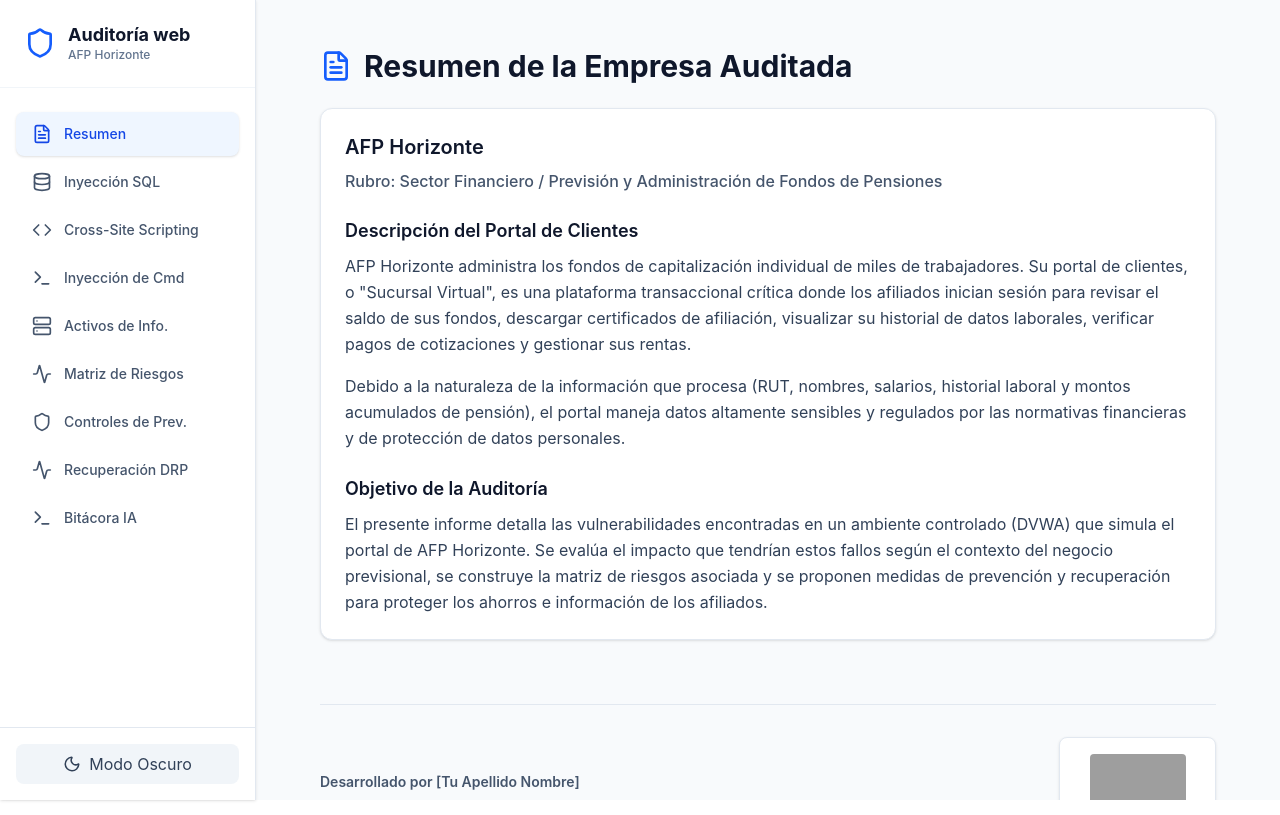
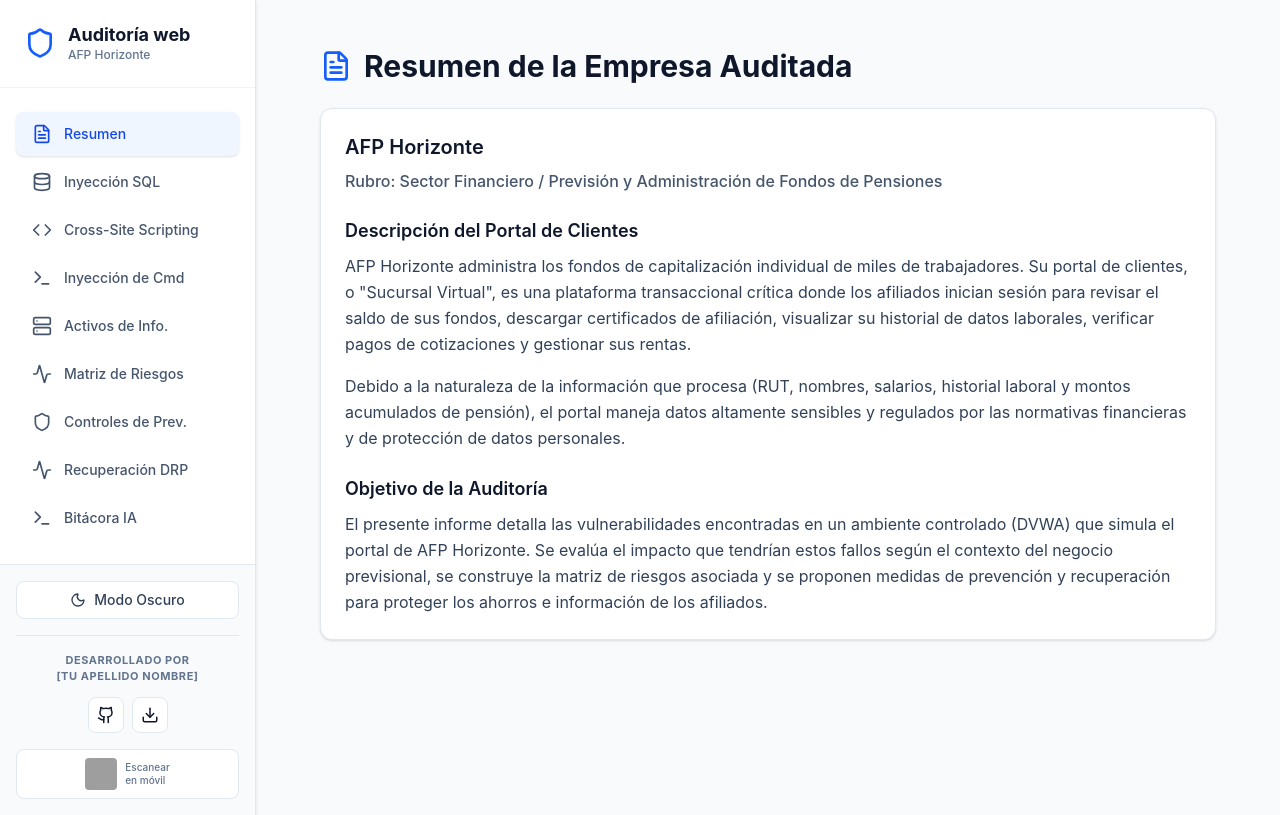
Before and after one commit to mandresgarridoc-arch/auditoria_garmau, a React (Vite) app: page / in a window 1280 px wide. Built offline with nearby package versions, Linux system fonts and the light colour scheme; grey boxes are pictures that could not be loaded.

Commit message:
Correccion formato, direccion github y muestra codigo qr

```diff
--- a/src/App.jsx
+++ b/src/App.jsx
@@ -8,7 +8,7 @@
 // --- COMPONENTES DE SECCIÓN ---
 
 const Resumen = () => (
-  <div className="animate-fade-in space-y-6">
+  <div className="animate-fade-in space-y-6 pb-8">
     <div className="flex items-center gap-3 mb-6">
       <FileText className="text-blue-600 dark:text-blue-400" size={32} />
       <h2 className="text-3xl font-bold">Resumen de la Empresa Auditada</h2>
@@ -35,7 +35,7 @@
 );
 
 const InyeccionSQL = () => (
-  <div className="animate-fade-in space-y-6">
+  <div className="animate-fade-in space-y-6 pb-8">
     <div className="flex items-center gap-3 mb-6">
       <Database className="text-red-500" size={32} />
       <h2 className="text-3xl font-bold">Inyección SQL (SQLi)</h2>
@@ -93,7 +93,7 @@
 );
 
 const XSS = () => (
-  <div className="animate-fade-in space-y-6">
+  <div className="animate-fade-in space-y-6 pb-8">
     <div className="flex items-center gap-3 mb-6">
       <Code className="text-orange-500" size={32} />
       <h2 className="text-3xl font-bold">Cross-Site Scripting (XSS Reflejado)</h2>
@@ -147,7 +147,7 @@
 );
 
 const Comandos = () => (
-  <div className="animate-fade-in space-y-6">
+  <div className="animate-fade-in space-y-6 pb-8">
     <div className="flex items-center gap-3 mb-6">
       <Terminal className="text-purple-500" size={32} />
       <h2 className="text-3xl font-bold">Inyección de Comandos</h2>
@@ -201,7 +201,7 @@
 );
 
 const Activos = () => (
-  <div className="animate-fade-in space-y-6">
+  <div className="animate-fade-in space-y-6 pb-8">
     <div className="flex items-center gap-3 mb-6">
       <Server className="text-emerald-500" size={32} />
       <h2 className="text-3xl font-bold">Activos de Información y Riesgos</h2>
@@ -239,7 +239,7 @@
 );
 
 const Matriz = () => (
-  <div className="animate-fade-in space-y-6">
+  <div className="animate-fade-in space-y-6 pb-8">
     <div className="flex items-center gap-3 mb-6">
       <Activity className="text-rose-500" size={32} />
       <h2 className="text-3xl font-bold">Matriz de Riesgos y Mapa de Calor</h2>
@@ -300,7 +300,7 @@
 );
 
 const Controles = () => (
-  <div className="animate-fade-in space-y-6">
+  <div className="animate-fade-in space-y-6 pb-8">
     <div className="flex items-center gap-3 mb-6">
       <Shield className="text-indigo-500" size={32} />
       <h2 className="text-3xl font-bold">Controles de Prevención y Mitigación</h2>
@@ -353,7 +353,7 @@
 );
 
 const Recuperacion = () => (
-  <div className="animate-fade-in space-y-6">
+  <div className="animate-fade-in space-y-6 pb-8">
     <div className="flex items-center gap-3 mb-6">
       <Activity className="text-sky-500" size={32} />
       <h2 className="text-3xl font-bold">Mejora y Recuperación (DRP)</h2>
@@ -406,7 +406,7 @@
 );
 
 const Prompts = () => (
-  <div className="animate-fade-in space-y-6">
+  <div className="animate-fade-in space-y-6 pb-8">
     <div className="flex items-center gap-3 mb-6">
       <Terminal className="text-green-500" size={32} />
       <h2 className="text-3xl font-bold">Bitácora de Uso de IA</h2>
@@ -535,15 +535,46 @@
           ))}
         </nav>
 
-        {/* Toggle Theme Bottom */}
-        <div className="p-4 border-t border-slate-200 dark:border-slate-800">
+        {/* Zona inferior del menú: Info y Modo Oscuro */}
+        <div className="p-4 border-t border-slate-200 dark:border-slate-800 bg-slate-50 dark:bg-slate-900/30 flex flex-col gap-4">
+
           <button
             onClick={() => setDarkMode(!darkMode)}
-            className="w-full flex items-center justify-center gap-2 px-4 py-2 bg-slate-100 dark:bg-slate-800 text-slate-700 dark:text-slate-300 rounded-lg hover:bg-slate-200 dark:hover:bg-slate-700 transition-colors"
+            className="w-full flex items-center justify-center gap-2 px-4 py-2 bg-white dark:bg-slate-800 border border-slate-200 dark:border-slate-700 text-slate-700 dark:text-slate-300 rounded-lg hover:bg-slate-100 dark:hover:bg-slate-700 transition-colors text-sm font-medium"
           >
-            {darkMode ? <Sun size={18} /> : <Moon size={18} />}
+            {darkMode ? <Sun size={16} /> : <Moon size={16} />}
             {darkMode ? 'Modo Claro' : 'Modo Oscuro'}
           </button>
+
+          <div className="pt-4 border-t border-slate-200 dark:border-slate-800 flex flex-col items-center gap-3">
+            <span className="text-[11px] font-bold text-slate-500 dark:text-slate-400 uppercase tracking-wider text-center">
+              Desarrollado por<br/>[Tu Apellido Nombre]
+            </span>
+
+            <div className="flex gap-2 w-full justify-center">
+              <a href="https://github.com/tu-usuario" target="_blank" rel="noreferrer" title="Ver repositorio en GitHub" className="p-2 bg-white dark:bg-slate-800 border border-slate-200 dark:border-slate-700 rounded-lg hover:text-blue-600 dark:hover:text-blue-400 transition-colors">
+                <svg xmlns="http://www.w3.org/2000/svg" width="18" height="18" viewBox="0 0 24 24" fill="none" stroke="currentColor" strokeWidth="2" strokeLinecap="round" strokeLinejoin="round">
+                  <path d="M15 22v-4a4.8 4.8 0 0 0-1-3.5c3 0 6-2 6-5.5.08-1.25-.27-2.48-1-3.5.28-1.15.28-2.35 0-3.5 0 0-1 0-3 1.5-2.64-.5-5.36-.5-8 0C6 2 5 2 5 2c-.3 1.15-.3 2.35 0 3.5A5.403 5.403 0 0 0 4 9c0 3.5 3 5.5 6 5.5-.39.49-.68 1.05-.85 1.65-.17.6-.22 1.23-.15 1.85v4"/>
+                  <path d="M9 18c-4.51 2-5-2-7-2"/>
+                </svg>
+              </a>
+              <button title="Descargar Informe PDF" className="p-2 bg-white dark:bg-slate-800 border border-slate-200 dark:border-slate-700 rounded-lg hover:text-blue-600 dark:hover:text-blue-400 transition-colors">
+                <Download size={18} />
+              </button>
+            </div>
+
+            <div className="flex items-center justify-center gap-2 mt-1 p-2 bg-white dark:bg-slate-800 border border-slate-200 dark:border-slate-700 rounded-lg w-full">
+              <img
+                src={`https://api.qrserver.com/v1/create-qr-code/?size=60x60&data=https://github.com&color=${darkMode ? 'ffffff' : '0f172a'}&bgcolor=${darkMode ? '0f172a' : 'ffffff'}`}
+                alt="QR Code"
+                className="w-8 h-8 rounded-sm"
+              />
+              <span className="text-[10px] text-slate-500 dark:text-slate-400 font-medium leading-tight">
+                Escanear <br/> en móvil
+              </span>
+            </div>
+          </div>
+
         </div>
       </aside>
 
@@ -555,36 +586,6 @@
           <div className="max-w-4xl mx-auto">
             {renderContent()}
           </div>
-
-          {/* Footer incorporado al final del scroll */}
-          <footer className="max-w-4xl mx-auto mt-16 pt-8 border-t border-slate-200 dark:border-slate-800 flex flex-col md:flex-row justify-between items-center gap-6 text-slate-600 dark:text-slate-400 pb-8">
-            <div className="flex flex-col items-center md:items-start">
-              <span className="text-sm font-semibold mb-2">Desarrollado por [Tu Apellido Nombre]</span>
-              <a href="https://github.com/tu-usuario" target="_blank" rel="noreferrer" className="flex items-center gap-2 hover:text-blue-600 dark:hover:text-blue-400 transition-colors">
-                <svg xmlns="http://www.w3.org/2000/svg" width="20" height="20" viewBox="0 0 24 24" fill="none" stroke="currentColor" strokeWidth="2" strokeLinecap="round" strokeLinejoin="round">
-                  <path d="M15 22v-4a4.8 4.8 0 0 0-1-3.5c3 0 6-2 6-5.5.08-1.25-.27-2.48-1-3.5.28-1.15.28-2.35 0-3.5 0 0-1 0-3 1.5-2.64-.5-5.36-.5-8 0C6 2 5 2 5 2c-.3 1.15-.3 2.35 0 3.5A5.403 5.403 0 0 0 4 9c0 3.5 3 5.5 6 5.5-.39.49-.68 1.05-.85 1.65-.17.6-.22 1.23-.15 1.85v4"/>
-                  <path d="M9 18c-4.51 2-5-2-7-2"/>
-                </svg>
-                <span className="text-sm font-medium">Ver repositorio en GitHub</span>
-              </a>
-              <button className="flex items-center gap-2 mt-4 hover:text-blue-600 dark:hover:text-blue-400 transition-colors">
-                <Download size={20} />
-                <span className="text-sm font-medium">Descargar Informe PDF</span>
-              </button>
-            </div>
-
-            <div className="flex flex-col items-center bg-white dark:bg-slate-800 p-4 rounded-lg shadow-sm border border-slate-200 dark:border-slate-700">
-              {/* QR Falso autogenerado usando una API gratuita que apunta a tu github, puedes cambiar la url en el param 'data=' */}
-              <img
-                src={`https://api.qrserver.com/v1/create-qr-code/?size=120x120&data=https://github.com&color=${darkMode ? 'ffffff' : '0f172a'}&bgcolor=${darkMode ? '0f172a' : 'ffffff'}`}
-                alt="QR Code"
-                className="w-24 h-24 mb-2 rounded"
-              />
-              <span className="text-xs font-medium flex items-center gap-1">
-                <QrCode size={14} /> Escanear en móvil
-              </span>
-            </div>
-          </footer>
         </div>
       </main>
 
--- a/vite.config.js
+++ b/vite.config.js
@@ -2,7 +2,6 @@
 import react from '@vitejs/plugin-react'
 import tailwindcss from '@tailwindcss/vite'
 
-// https://vitejs.dev/config/
 export default defineConfig({
   plugins: [
     react(),
```
